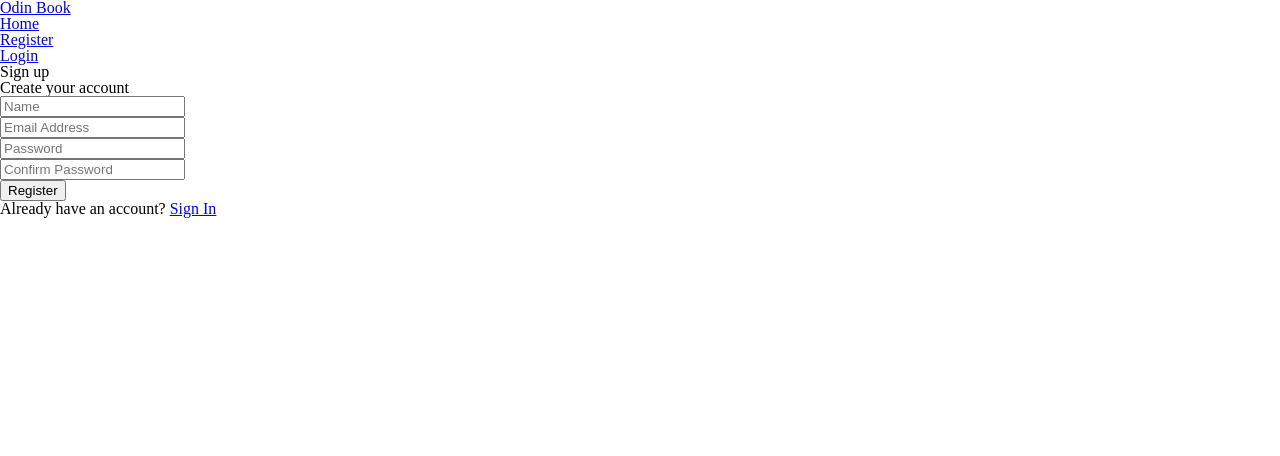
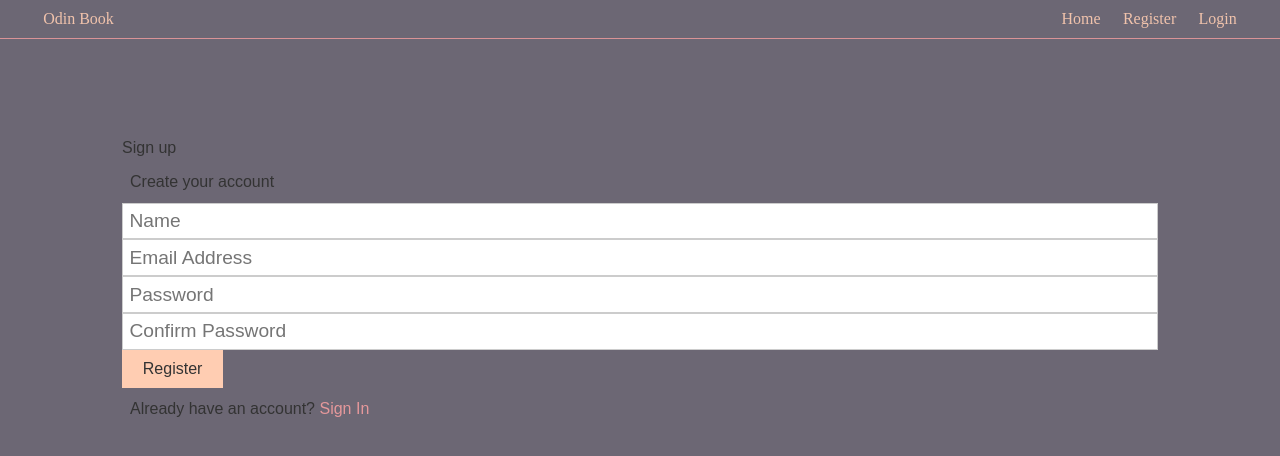
Before and after one commit to aronphong/odin-book, a React (Create React App) app in the folder client/: page /register in a window 1280 px wide. Shown: the top 456 px of the page. Built offline with nearby package versions, Linux system fonts and the light colour scheme; no server answers.

Commit message:
Add styling

```diff
--- a/client/src/App.css
+++ b/client/src/App.css
@@ -1,38 +1,183 @@
-.App {
-  text-align: center;
+/* Global Styles */
+:root {
+  --primary-color: #e5989b;
+  --darker-color: rgba(108, 103, 116);
+  --darker-color-highlight: rgba(108, 103, 116, 0.8);
+  --dark-color: #b5838d;
+  --light-color: #ffcdb2;
+  --danger-color: #dc3545;
+  --success-color: #28a745;
 }
 
-.App-logo {
-  height: 40vmin;
-  pointer-events: none;
+* {
+  box-sizing: border-box;
+  margin: 0;
+  padding: 0;
 }
 
-@media (prefers-reduced-motion: no-preference) {
-  .App-logo {
-    animation: App-logo-spin infinite 20s linear;
-  }
+body {
+  background-color: var(--darker-color);
 }
 
-.App-header {
-  background-color: #282c34;
-  min-height: 100vh;
-  display: flex;
-  flex-direction: column;
-  align-items: center;
-  justify-content: center;
-  font-size: calc(10px + 2vmin);
-  color: white;
+a {
+  color: var(--primary-color);
+  text-decoration: none;
 }
 
-.App-link {
-  color: #61dafb;
+ul {
+  list-style: none;
 }
 
-@keyframes App-logo-spin {
-  from {
-    transform: rotate(0deg);
-  }
-  to {
-    transform: rotate(360deg);
-  }
+img {
+  width: 100%;
 }
+
+/* Utilities */
+.container {
+  font-family: "Raleway", sans-serif;
+  font-size: 1rem;
+  line-height: 1.6;
+  background-color: var(--darker-color);
+  color: #333;
+  max-width: 1100px;
+  margin: auto;
+  overflow: hidden;
+  padding: 0 2rem;
+  margin-top: 6rem;
+  margin-bottom: 3rem;
+}
+
+/* Padding */
+p {
+  padding: 0.5rem;
+}
+
+/* Margin */
+
+.btn {
+  display: inline-block;
+  background-color: var(--light-color);
+  color: #333;
+  padding: 0.4rem 1.3rem;
+  font-size: 1rem;
+  border: none;
+  cursor: pointer;
+  transition: opacity 0.2s ease-in;
+  outline: none;
+}
+
+.btn:hover {
+  opacity: 0.8;
+}
+
+/* Forms */
+.form .form-group {
+  margin: 1.2rem 0;
+}
+
+.form .form-text {
+  display: block;
+  margin-top: 0.3rem;
+  color: #888;
+}
+
+.form input[type="text"],
+.form input[type="email"],
+.form input[type="password"],
+.form input[type="date"],
+.form select,
+.form textarea {
+  display: block;
+  width: 100%;
+  padding: 0.4rem;
+  font-size: 1.2rem;
+  border: 1px solid #ccc;
+}
+
+.form input[type="submit"],
+button {
+  font: inherit;
+}
+
+/* Navbar */
+.navbar {
+  display: flex;
+  justify-content: space-between;
+  align-items: center;
+  padding: 0.7rem 2rem;
+  width: 100%;
+  z-index: 1;
+  top: 0;
+  border-bottom: solid 1px var(--primary-color);
+  opacity: 0.9;
+}
+
+.navbar ul {
+  display: flex;
+}
+
+.navbar a {
+  color: var(--light-color);
+  padding: 0.45rem;
+  margin: 0 0.25rem;
+}
+
+.navbar a:hover {
+  color: var(--primary-color);
+}
+
+/* Posts */
+.post {
+  display: grid;
+  grid-gap: 2rem;
+  grid-template-columns: 1fr 1fr;
+  align-items: center;
+  background-color: var(--darker-color-highlight);
+  border: 1px solid black;
+  margin-top: 2rem;
+  padding: 1rem;
+}
+
+.post > div:first-child {
+  grid-column: span 2;
+  /* text-align: center; */
+}
+
+.post-text {
+  grid-column: span 2;
+  justify-self: left;
+}
+
+.post-form {
+  width: 100%;
+  display: grid;
+}
+
+/* Comments */
+.comment {
+  display: grid;
+  grid-column: span 2;
+  grid-template-rows: 1fr;
+  grid-template-columns: 1fr 4fr;
+  /* grid-gap: 2rem; */
+  align-items: center;
+}
+
+.comment-form {
+  width: 100%;
+  display: grid;
+  grid-column: span 2;
+  justify-self: stretch;
+  align-items: center;
+}
+
+.comment-form input[type="text"] {
+  width: 100%;
+  height: 1rem;
+  /* background-color: var(--dark-color); */
+  padding: 1rem;
+  border-radius: 20px;
+  border: none;
+}
+
+/* Mobile Styles */
```
